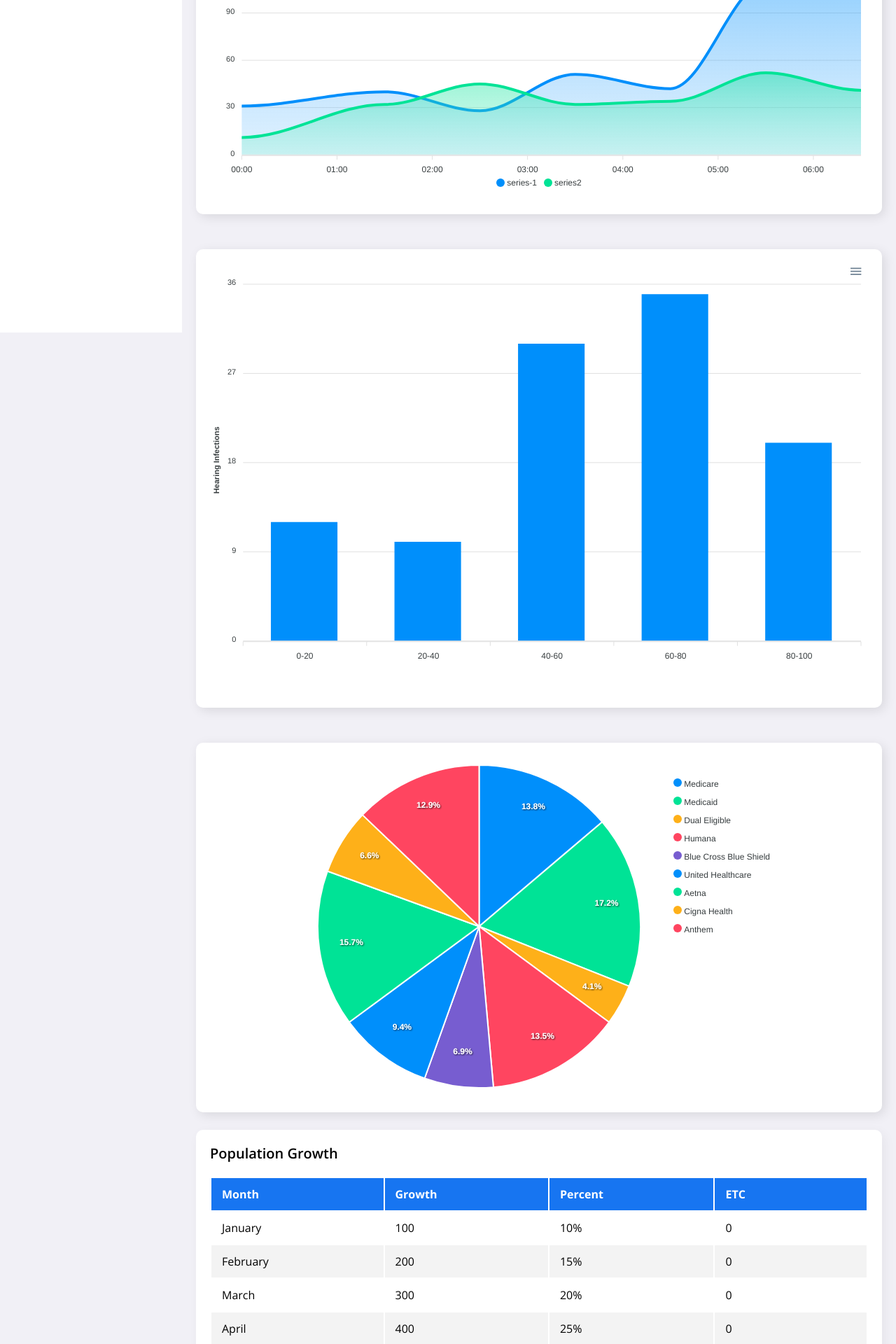
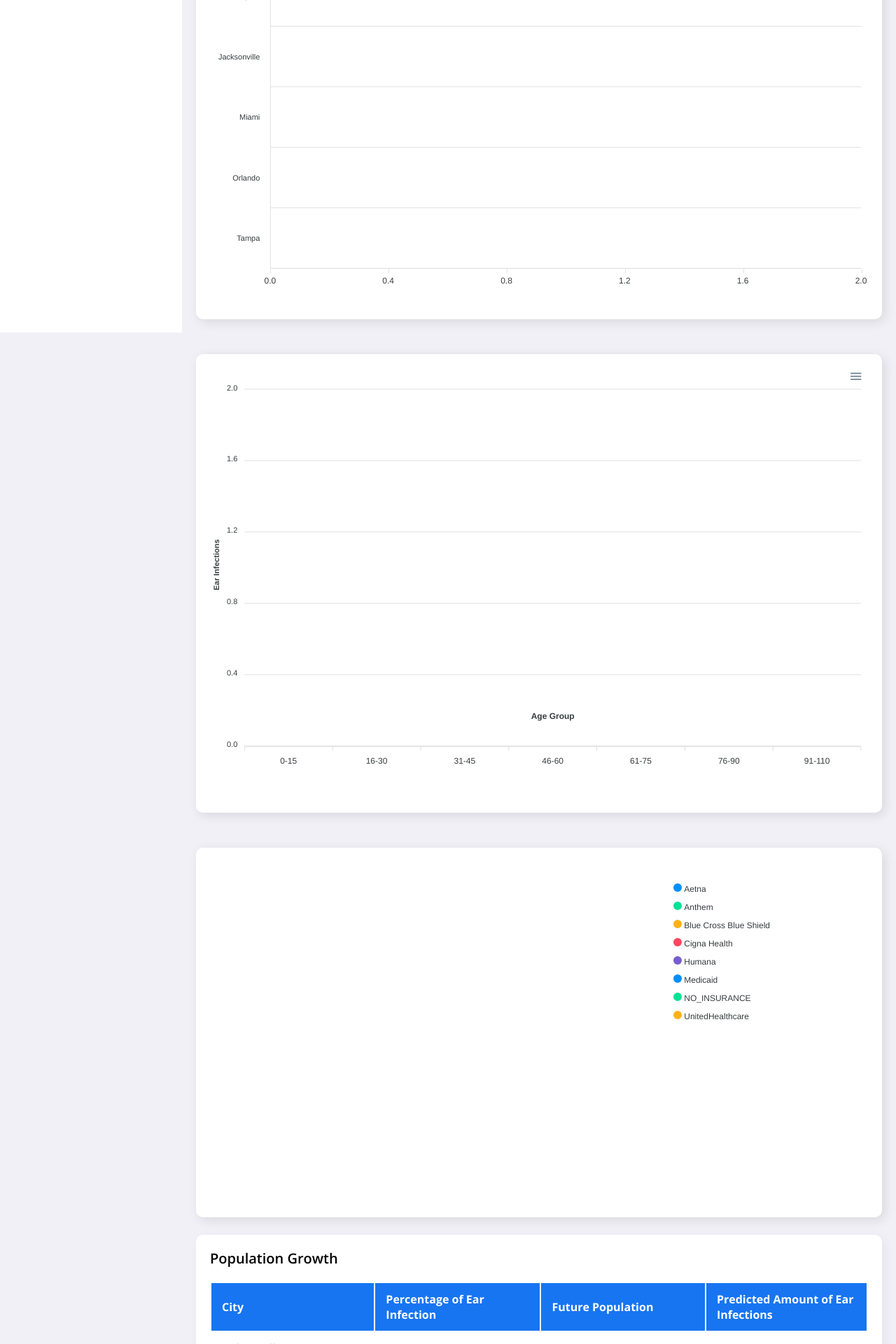
Before and after one commit to michaelm4320/Healthcare_Investment_Tool, a Flask app: page /dashboard in a window 1280 px wide. Shown: the part 325-2245 px from the top of the page at 70% size. Run offline with Flask 3, Linux system fonts and the light colour scheme; parts of the project's set-up code (start-up, migrations or seed data) failed here and were passed over; some libraries are stand-ins or nearby versions.

Commit message:
Updated Dashboard with more graphs, updated profile, updated javascript, updated app.py, updated data processing

```diff
--- a/app.py
+++ b/app.py
@@ -14,6 +14,7 @@
 import math
 import authentication
 from PythonToJson import row
+from data_processing import age_data, insurance_data, city_data
 
 app = Flask(__name__)
 
@@ -65,30 +66,65 @@
             return render_template('index.html')
 
 
+@app.route('/save_profile', methods=['POST'])
+def save_profile():
+    first_name = request.form['first_name']
+    last_name = request.form['last_name']
+    name = f"{first_name} {last_name}"
+
+    organization = request.form['organization']
+    title_position = request.form['title_position']
+    work_number = request.form['work_number']
+    mobile_number = request.form['mobile_number']
+    email_address = request.form['email_address']
+    email = f"{email_address}"
+
+    # Save the data to a file
+    with open('profile.txt', 'w') as f:
+        f.write(f'First Name: {first_name}\n')
+        f.write(f'Last Name: {last_name}\n')
+        f.write(f'Organization: {organization}\n')
+        f.write(f'Title Position: {title_position}\n')
+        f.write(f'Work Number: {work_number}\n')
+        f.write(f'Mobile Number: {mobile_number}\n')
+        f.write(f'Email Address: {email_address}\n')
+
+    return render_template('profile.html',
+                           name=name,
+                           email=email,
+                           first_name=first_name,
+                           last_name=last_name,
+                           organization=organization,
+                           title_position=title_position,
+                           work_number=work_number,
+                           mobile_number=mobile_number,
+                           email_address=email_address)
+
+
 @app.route('/signup', methods=['GET', 'POST'])
 def sign():
     if request.method == "GET":
         return render_template('sign.html')
 
+@app.route('/profile')
+def profile():
+    return render_template("profile.html")
+
 #The table on index won't show it's values unless 'values' table is added under the first 'if' statement (at line 30)
 @app.route('/dashboard')
 def index():
      test = row #What displays after inspect index
+     ages = age_data
+     insurance = insurance_data
+     city = city_data
      values = [
-         {'month': 'January', 'growth': 100, 'percent': 10, 'etc': 0},
-         {'month': 'February', 'growth': 200, 'percent': 15, 'etc': 0},
-         {'month': 'March', 'growth': 300, 'percent': 20, 'etc': 0},
-         {'month': 'April', 'growth': 400, 'percent': 25, 'etc': 0},
-         {'month': 'May', 'growth': 500, 'percent': 30, 'etc': 0},
-         {'month': 'June', 'growth': 600, 'percent': 35, 'etc': 0},
-         {'month': 'July', 'growth': 700, 'percent': 40, 'etc': 0},
-         {'month': 'August', 'growth': 800, 'percent': 45, 'etc': 0},
-         {'month': 'September', 'growth': 900, 'percent': 50, 'etc': 0},
-         {'month': 'October', 'growth': 1000, 'percent': 55, 'etc': 0},
-         {'month': 'November', 'growth': 1100, 'percent': 60, 'etc': 0},
-         {'month': 'December', 'growth': 1200, 'percent': 65, 'etc': 0},
+         {'city': 'Jacksonville', 'percent': 14.84, 'future': 967200, 'predicted': 143532},
+         {'city': 'Miami', 'percent': 14.07, 'future': 433900, 'predicted': 61049},
+         {'city': 'Orlando', 'percent': 14.22, 'future': 313900, 'predicted': 44636},
+         {'city': 'Tampa', 'percent': 15.61, 'future': 396400, 'predicted': 61878},
+         {'city': 'Fort Myers', 'percent': 14.24, 'future': 112400, 'predicted': 16005},
      ]
-     return render_template('index.html', values=values, test=test)
+     return render_template('index.html', values=values, ages=ages, test=test, insurance=insurance, city=city)
 
 #Uncomment if you want to run without using terminal
 if __name__ == '__main__':
--- /dev/null
+++ b/data_processing.py
@@ -0,0 +1,65 @@
+import pymysql
+
+mydb = pymysql.connect(
+    host='hcitDB.cmswaq8q4kav.us-east-1.rds.amazonaws.com',
+    port=3306,
+    user='admin',
+    password='POnMQIgR6AB3FbyYJ5DZ',
+    db='sys'
+)
+
+
+def get_age_info(age_condition):
+    cursor = mydb.cursor()
+    query = "SELECT * FROM sys.Patient WHERE " + age_condition + ";"
+    cursor.execute(query)
+    myresult = cursor.fetchall()
+    return len(myresult)
+
+
+age_data = []
+
+age_ranges = ["Age <= 15", "Age >= 16 AND Age <=30", "Age >= 31 AND Age <= 45", "Age >= 46 AND Age <= 60",
+              "Age >= 61 AND Age <= 75", "Age >= 76 AND Age <= 90", "Age >= 91 AND Age <= 110"]
+
+for age in age_ranges:
+    age_data.append(get_age_info(age))
+
+print(age_data)
+
+
+def get_insurance_data(insurance_nane):
+    cursor = mydb.cursor()
+    query = "SELECT * FROM sys.Patient WHERE Insurance = '" + insurance_nane + "';"
+    print(query)
+    cursor.execute(query)
+    myresult = cursor.fetchall()
+    return len(myresult)
+
+
+insurance_list = ["Aetna", "Anthem", "Blue Cross Blue Shield", "Cigna Health", "Humana", "Medicaid", "NO_INSURANCE",
+                  "UnitedHealthcare"]
+
+insurance_data = []
+
+for insurance in insurance_list:
+    insurance_data.append(get_insurance_data(insurance))
+
+print(insurance_data)
+
+
+def get_city_data(city):
+    cursor = mydb.cursor()
+    query = "SELECT * FROM sys.Patient WHERE City = '" + city + "';"
+    print(query)
+    cursor.execute(query)
+    myresult = cursor.fetchall()
+    return len(myresult)
+
+
+city_list = ["Fort Myers", "Jacksonville", "Miami", "Orlando", "Tampa"]
+
+city_data = []
+
+for city in city_list:
+    city_data.append(get_city_data(city))
--- a/static/js/script.js
+++ b/static/js/script.js
@@ -10,34 +10,25 @@
 // APEXCHART
         var options = {
           series: [{
-  name: test[4],
-  data: [31, 40, 28, 51, 42, 109, 100]
-}, {
-  name: 'series2',
-  data: [11, 32, 45, 32, 34, 52, 41]
+          data: city
         }],
           chart: {
-  height: 350,
-  type: 'area'
+          type: 'bar',
+          height: 500
+        },
+        plotOptions: {
+          bar: {
+            borderRadius: 4,
+            horizontal: true,
+          }
         },
         dataLabels: {
           enabled: false
         },
-stroke: {
-  curve: 'smooth'
-},
         xaxis: {
-  type: 'datetime',
-  categories: ["2018-09-19T00:00:00.000Z", "2018-09-19T01:30:00.000Z", "2018-09-19T02:30:00.000Z", "2018-09-19T03:30:00.000Z", "2018-09-19T04:30:00.000Z", "2018-09-19T05:30:00.000Z", "2018-09-19T06:30:00.000Z"]
-},
-tooltip: {
-  x: {
-    format: 'dd/MM/yy HH:mm'
-  },
-},
+          categories: ['Fort Myers', 'Jacksonville', 'Miami', 'Orlando', 'Tampa'],
+        }
         };
-
-console.log(test)
 
         var chart = new ApexCharts(document.querySelector("#chart"), options);
         chart.render();
@@ -45,7 +36,7 @@
 var AGEoptions = {
           series: [{
           name: 'Ages',
-          data: [12, 10, 30, 35, 20]
+          data: [ages[0], ages[1], ages[2], ages[3], ages[4], ages[5], ages[6]]
         }],
           chart: {
           type: 'bar',
@@ -67,14 +58,14 @@
           colors: ['transparent']
         },
         xaxis: {
-          categories: ['0-20', '20-40', '40-60', '60-80', '80-100'],
+          categories: ['0-15', '16-30', '31-45', '46-60', '61-75', '76-90', '91-110'],
            title: {
                 text: 'Age Group'
             }
         },
         yaxis: {
           title: {
-            text: 'Hearing Infections'
+            text: 'Ear Infections'
           }
         },
         fill: {
@@ -83,7 +74,7 @@
         tooltip: {
           y: {
             formatter: function (val) {
-              return "# " + val + " hearing infections"
+              return "# " + val + " ear infections"
             }
           }
         }
@@ -93,12 +84,12 @@
         ageChart.render();
 
         var INSURANCEoptions = {
-          series: [44, 55, 13, 43, 22, 30, 50, 21, 41],
+          series: insurance,
           chart: {
           width: 700,
           type: 'pie',
         },
-        labels: ['Medicare', 'Medicaid', 'Dual Eligible', 'Humana', 'Blue Cross Blue Shield', 'United Healthcare', 'Aetna', 'Cigna Health', 'Anthem'],
+        labels: ['Aetna', 'Anthem', 'Blue Cross Blue Shield', 'Cigna Health', 'Humana', 'Medicaid', 'NO_INSURANCE', 'UnitedHealthcare'],
         responsive: [{
           breakpoint: 480,
           options: {
--- a/templates/index.html
+++ b/templates/index.html
@@ -39,7 +39,7 @@
 			<div class="profile">
 				<img src="https://static.vecteezy.com/system/resources/thumbnails/005/545/335/small/user-sign-icon-person-symbol-human-avatar-isolated-on-white-backogrund-vector.jpg" alt="">
 				<ul class="profile-link">
-					<li><a href="#"><i class='bx bxs-user-circle icon' ></i> Profile</a></li>
+					<li><a href="{{ url_for('profile', filename='static/css/main.css') }}"><i class='bx bxs-user-circle icon' ></i> Profile</a></li>
 					<li><a href="#"><i class='bx bxs-log-out-circle' ></i> Logout</a></li>
 				</ul>
 			</div>
@@ -84,19 +84,19 @@
 						<table>
 							<Thead>
 								<tr>
-									<th style="width: 400px;">Month</th>
-									<th style="width: 400px;">Growth</th>
-									<th style="width: 400px;">Percent</th>
-									<th style="width: 400px;">ETC</th>
+									<th style="width: 400px;">City</th>
+									<th style="width: 400px;">Percentage of Ear Infection</th>
+									<th style="width: 400px;">Future Population</th>
+									<th style="width: 400px;">Predicted Amount of Ear Infections</th>
 								</tr>
 							</Thead>
 							<tbody>
 								{% for value in values %}
 									<tr>
-										<td>{{value.month}}</td>
-										<td>{{value.growth}}</td>
+										<td>{{value.city}}</td>
 										<td>{{value.percent}}%</td>
-										<td>{{value.etc}}</td>
+										<td>{{value.future}}</td>
+										<td>{{value.predicted}}</td>
 									</tr>
 								{% endfor %}
 							</tbody>
@@ -109,6 +109,9 @@
 
 	<script src="https://cdn.jsdelivr.net/npm/apexcharts"></script>
     <script type="text/javascript"> let test = {{ test|tojson }}</script> <!--Converts to json from python-->
+    <script type="text/javascript"> let ages = {{ ages|tojson }}</script> <!--Converts to json from python-->
+    <script type="text/javascript"> let insurance = {{ insurance|tojson }}</script> <!--Converts to json from python-->
+    <script type="text/javascript"> let city = {{ city|tojson }}</script> <!--Converts to json from python-->
 	<script src="../static/js/script.js"></script>
 </body>
 </html>
```
Also changed, not shown: templates/profile.html (+12 -11 lines). Lines whose indentation alone changed are shown as unchanged.
